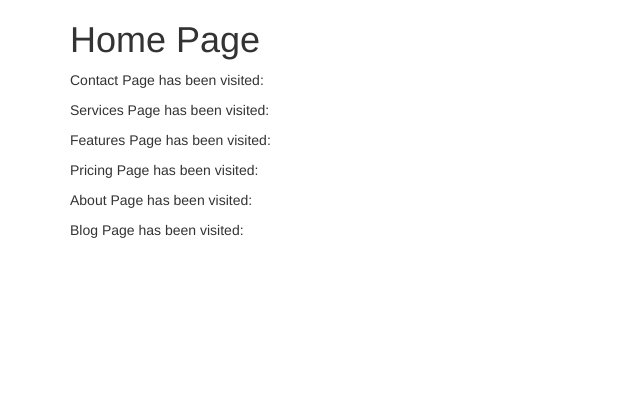
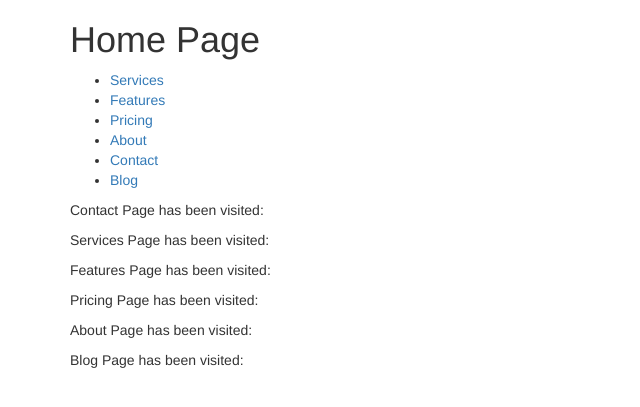
Before and after one commit to Alexmhack/ajax_django_form, a Django app: page / in a window 1280 px wide. Shown: the top 407 px of the page, without its empty margins (0-640 px from the left). Run offline with Django 3.2, Linux system fonts and the light colour scheme; some libraries are stand-ins or nearby versions.

Commit message:
add links for each page

```diff
--- a/templates/index.html
+++ b/templates/index.html
@@ -8,6 +8,16 @@
 
 	<div class="container">
 		<h1>Home Page</h1>
+
+		<ul>
+			<li><a href="{% url 'service-view' %}">Services</a></li>
+			<li><a href="{% url 'feature-view' %}">Features</a></li>
+			<li><a href="{% url 'price-view' %}">Pricing</a></li>
+			<li><a href="{% url 'about-view' %}">About</a></li>
+			<li><a href="{% url 'contact-view' %}">Contact</a></li>
+			<li><a href="{% url 'blog-view' %}">Blog</a></li>
+		</ul>
+
 		<p>Contact Page has been visited: <span id="contact-view"></span></p>
 		<p>Services Page has been visited: <span id="services-view"></span></p>
 		<p>Features Page has been visited: <span id="features-view"></span></p>
```
